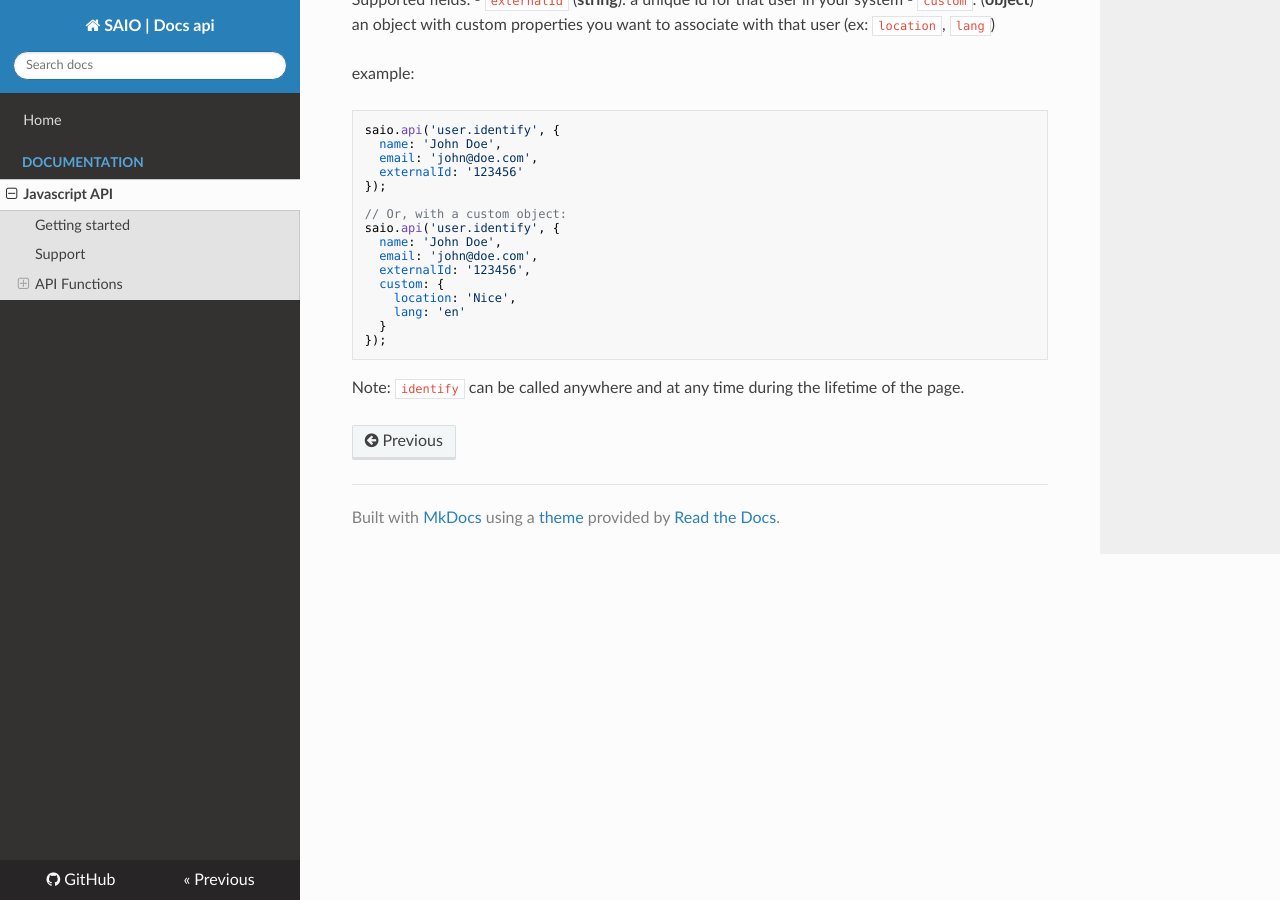
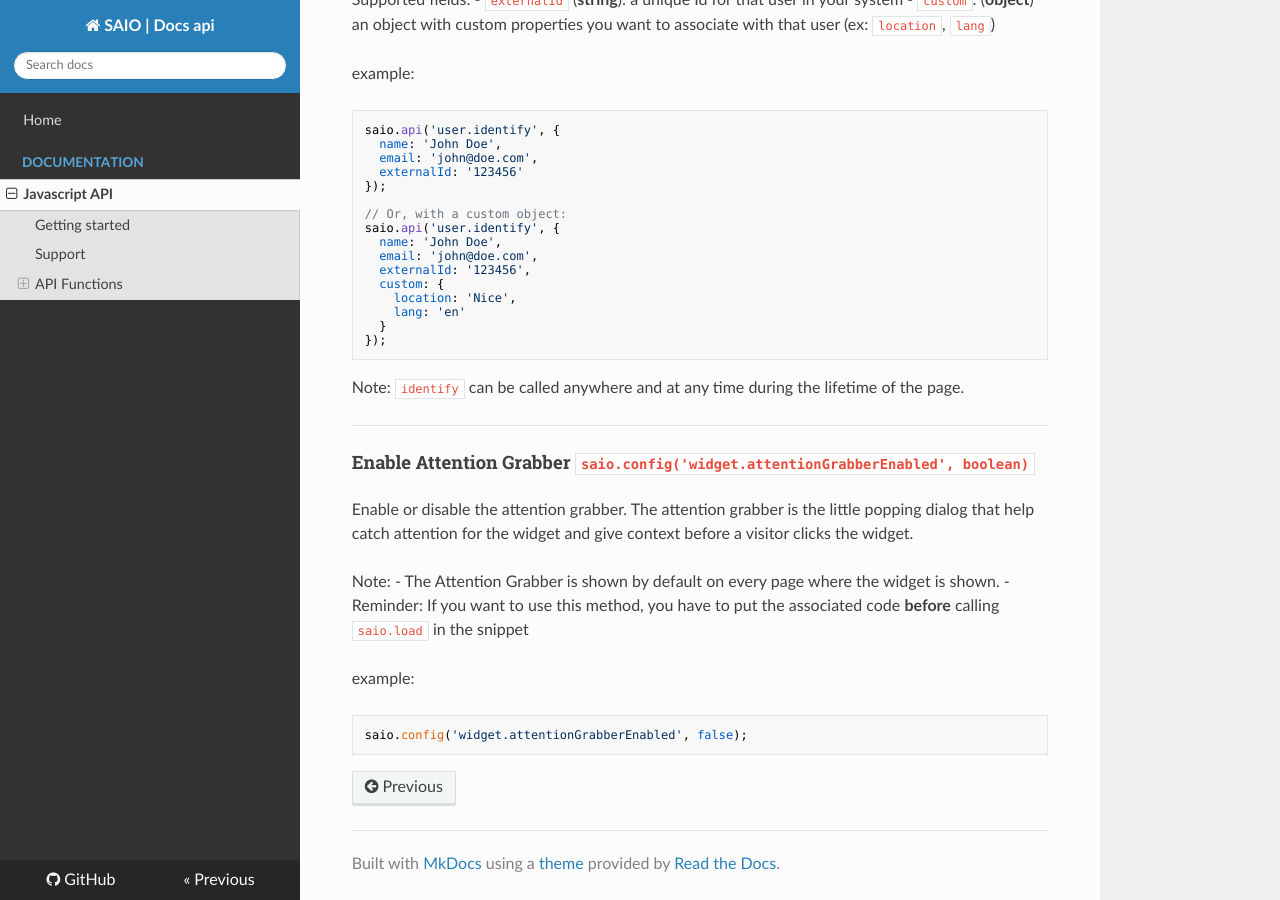
Before and after one commit to saio-fr/apidocs, an MkDocs documentation site: the page built from docs/javascript-api.md, in a window 1280 px wide and 900 px high, scrolled down 4130 px. Built offline with MkDocs 1.6.1, drawn with Linux system fonts in a browser that asks for light colours; nearby versions of some CDN libraries; old or Windows-style settings are respelled for this version of MkDocs.

Commit message:
add enabling the attention grabber method infos to the docs

````diff
--- a/docs/javascript-api.md
+++ b/docs/javascript-api.md
@@ -206,3 +206,19 @@ saio.api('user.identify', {
 ```
 
 Note: `identify` can be called anywhere and at any time during the lifetime of the page.
+
+---------------------------------------
+
+#### Enable Attention Grabber `saio.config('widget.attentionGrabberEnabled', boolean)`
+
+Enable or disable the attention grabber. The attention grabber is the little popping dialog that help catch attention for the widget and give context before a visitor clicks the widget.
+
+Note:
+- The Attention Grabber is shown by default on every page where the widget is shown.
+- Reminder: If you want to use this method, you have to put the associated code **before** calling `saio.load` in the snippet
+
+example:
+
+```
+saio.config('widget.attentionGrabberEnabled', false);
+```
````
